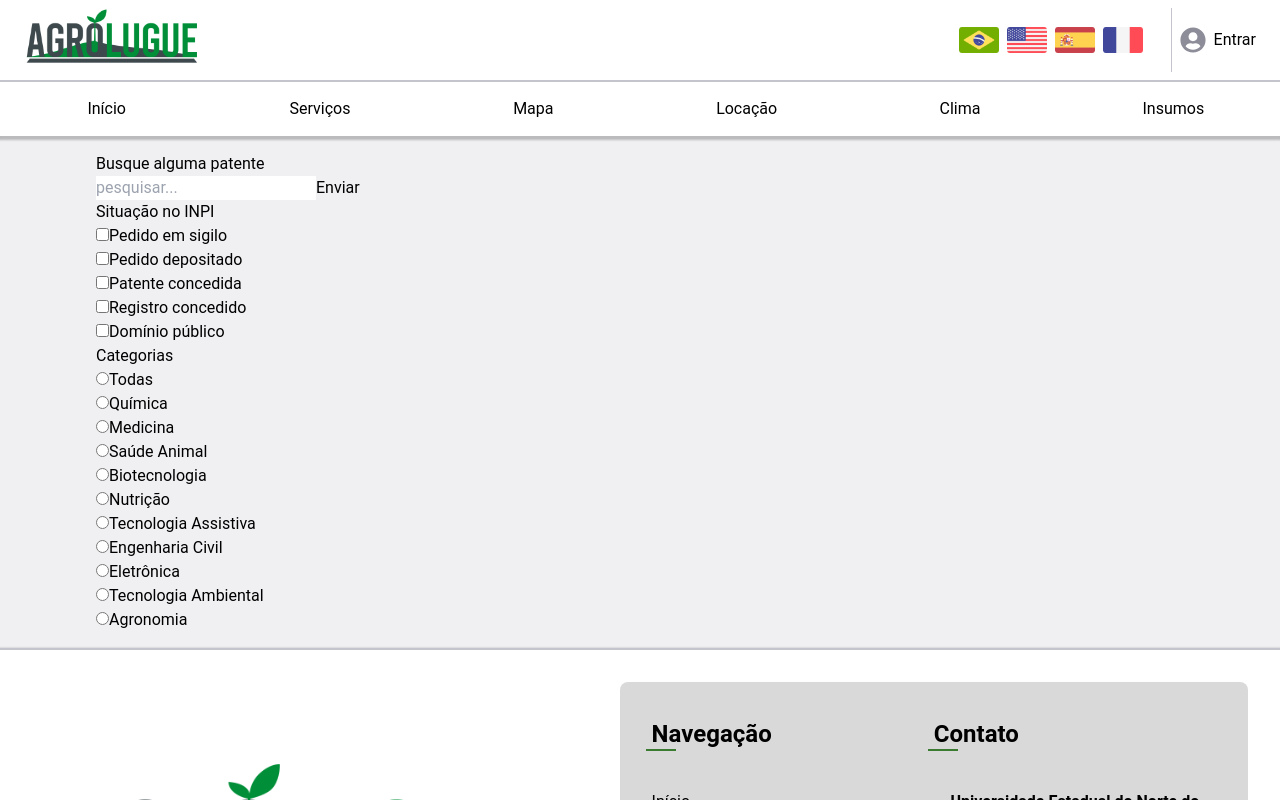
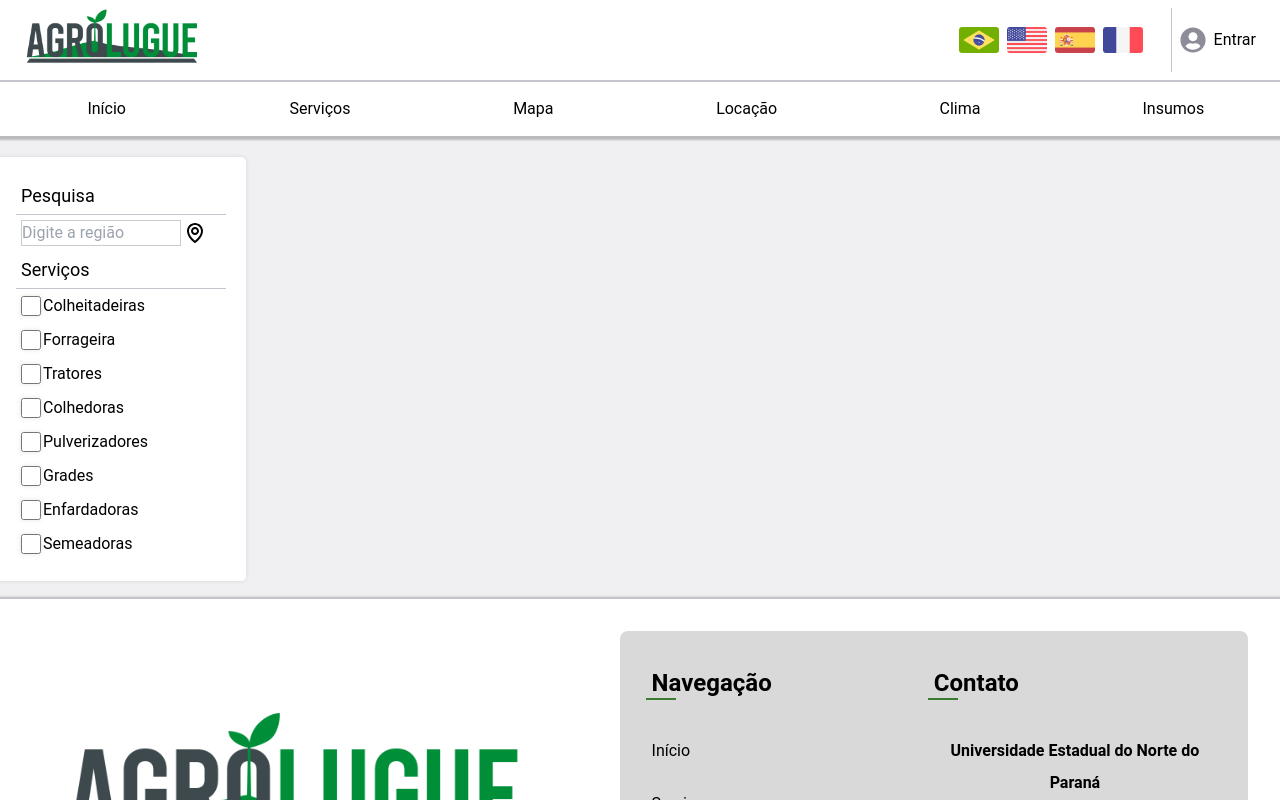
Before and after one commit to Jh0wjso/Geniuscon2022, a React (Vite) app in the folder Client/: page /servicos in a window 1280 px wide. Shown: the top 800 px of the page. Built offline with nearby package versions, Linux system fonts and the light colour scheme.

Commit message:
:lipstick: feat component filter finalizado

```diff
--- a/Client/src/components/Filter/index.tsx
+++ b/Client/src/components/Filter/index.tsx
@@ -1,115 +1,40 @@
-
+import "./styles.css"
+import {BiMap} from "react-icons/bi"
 
 interface FilterProps {
   title: string
   opcoes: string[]
 }
 
-// interface FilterProps {
-//   objectList: ObjectItem[];
-// }
-
-export function Filter() {
+export function Filter({ title, opcoes }: FilterProps) {
   return (
-    <>
-      <aside id="listingAside">
     <div className="filter">
       <div className="filter-body">
         <form action="" method="post">
-              <div className="brands">
-                <h6 className="filter-title">Busque alguma patente</h6>
+          <div className="opcoes">
+            <h5 className="filter-title">Pesquisa</h5>
             <ul>
               <li>
-                    <input type="text" placeholder="pesquisar..." />
-                    <button id="filter-button" type="submit">Enviar</button>
+                <input id="filter-search" type="text" placeholder="Digite a região" />
+                <button id="filter-button" type="submit"><BiMap size={24}/></button>
               </li>
             </ul>
-                <h6 className="filter-title">Situação no INPI</h6>
+            <h5 className="filter-title">{title}</h5>
             <ul>
+              {
+                opcoes.map((opcao) => {
+                  return (
                     <li>
-                    <input type="checkbox" id="productBrand1" />
-                    <label className="form-check-label" htmlFor="productBrand1">Pedido em sigilo</label>
+                      <input type="checkbox" />
+                      <label>{opcao}</label>
                     </li>
-                  <li>
-
-                    <input type="checkbox" id="productBrand2" />
-                    <label className="form-check-label" htmlFor="productBrand2">Pedido depositado</label>
-                  </li>
-                  <li>
-
-                    <input type="checkbox" id="productBrand3" />
-                    <label className="form-check-label" htmlFor="productBrand3">Patente concedida</label>
-
-
-                  </li>
-                  <li>
-
-                    <input type="checkbox" id="productBrand4" />
-                    <label className="form-check-label" htmlFor="productBrand4">Registro concedido</label>
-
-
-                  </li>
-                  <li>
-
-                    <input type="checkbox" id="productBrand5" />
-                    <label className="form-check-label" htmlFor="productBrand5">Domínio público</label>
-
-                  </li>
+                  )
+                })
+              }
             </ul>
           </div>
-
-              <h6 className="filter-title">Categorias</h6>
-              <ul className="list-unstyled categories-list">
-                <li>
-                  <input type="radio" id="category1" name="category-filter" />
-                  <label className="custom-control-label" htmlFor="category1">Todas</label>
-                </li>
-                <li>
-                  <input type="radio" id="category2" name="category-filter" />
-                  <label className="custom-control-label" htmlFor="category2">Química</label>
-                </li>
-                <li>
-                  <input type="radio" id="category3" name="category-filter" />
-                  <label className="custom-control-label" htmlFor="category3">Medicina</label>
-                </li>
-                <li>
-                  <input type="radio" id="category4" name="category-filter" />
-                  <label className="custom-control-label" htmlFor="category4">Saúde Animal</label>
-                </li>
-                <li>
-                  <input type="radio" id="category5" name="category-filter" />
-                  <label className="custom-control-label" htmlFor="category5">Biotecnologia</label>
-                </li>
-                <li>
-                  <input type="radio" id="category6" name="category-filter" />
-                  <label className="custom-control-label" htmlFor="category6">Nutrição</label>
-                </li>
-                <li>
-                  <input type="radio" id="category7" name="category-filter" />
-                  <label className="custom-control-label" htmlFor="category7">Tecnologia Assistiva</label>
-                </li>
-                <li>
-                  <input type="radio" id="category8" name="category-filter" />
-                  <label className="custom-control-label" htmlFor="category8">Engenharia Civil</label>
-                </li>
-                <li>
-                  <input type="radio" id="category9" name="category-filter" />
-                  <label className="custom-control-label" htmlFor="category9">Eletrônica </label>
-                </li>
-                <li>
-                  <input type="radio" id="category10" name="category-filter" />
-                  <label className="custom-control-label" htmlFor="category10">Tecnologia
-                    Ambiental</label>
-                </li>
-                <li>
-                  <input type="radio" id="category11" name="category-filter" />
-                  <label className="custom-control-label" htmlFor="category11">Agronomia</label>
-                </li>
-              </ul>
         </form>
       </div>
     </div>
-      </aside>
-    </>
   )
 }
--- /dev/null
+++ b/Client/src/components/Filter/styles.css
@@ -0,0 +1,40 @@
+.filter {
+  background-color: #fff;
+  right: 100px;
+  padding: 10px;
+  margin-top: 5px;
+  border-radius: 5px;
+  box-shadow: 0 0 5px 0 rgba(0, 0, 0, 0.1);
+  height: fit-content;
+  width: 250px;
+  position: relative;
+}
+
+.filter .filter-body {
+  padding: 10px;
+}
+
+.filter .filter-body h5 {
+  padding: 5px;
+  border-bottom-width: 1px;
+  font-size: large;
+}
+
+.filter .filter-body li {
+  display: flex;
+  align-items: center;
+  padding: 5px;
+  gap: 2px;
+}
+
+.filter .filter-body input[type="checkbox"] {
+  width: 20px;
+  box-shadow: 0 0 5px 0 rgba(0, 0, 0, 0.1);
+  width: 20px;
+  height: 20px;
+}
+
+.filter .filter-body #filter-search {
+  width: 160px;
+  border: 1px solid #ccc;
+}
--- a/Client/src/screens/Locacao/index.tsx
+++ b/Client/src/screens/Locacao/index.tsx
@@ -1,11 +1,21 @@
 import Card from '../../components/Card'
+import { Filter } from '../../components/Filter'
 import './styles.css'
 
 export default function Locacao() {
   return (
-    <section id="locacao" >
+    <section id="locacao" className="grid grid-cols-[200px_minmax(900px,_6fr)] gap-5 justify-center">
+      <Filter title='Máquinas' opcoes={[
+        'Colheitadeiras',
+        'Forrageira',
+        'Tratores',
+        'Colhedoras',
+        'Pulverizadores',
+        'Grades',
+        'Enfardadoras',
+        'Semeadoras',
+      ]} />
       <div className="grid grid-cols-4 my-1 justify-center gap-5 ">
-
         <Card
           title="Colheitadeira de Grãos S430"
           desc="Estas Colheitadeiras estão desenhadas para assegurar a precisão absoluta, seja no controle ou na produtividade dos cultivos. A tecnologia de Rotor reduz em até 20% a força requerida para mover o material através da colheitadeira."
@@ -15,6 +25,43 @@ export default function Locacao() {
           categoria="Colheitadeira"
           marca="John Deere"
         />
+        <Card
+          title="Colheitadeira de Grãos S430"
+          desc="Estas Colheitadeiras estão desenhadas para assegurar a precisão absoluta, seja no controle ou na produtividade dos cultivos. A tecnologia de Rotor reduz em até 20% a força requerida para mover o material através da colheitadeira."
+          img=""
+          telefone="123456789"
+          preco="R$ 100,00"
+          categoria="Colheitadeira"
+          marca="John Deere"
+        />
+        <Card
+          title="Colheitadeira de Grãos S430"
+          desc="Estas Colheitadeiras estão desenhadas para assegurar a precisão absoluta, seja no controle ou na produtividade dos cultivos. A tecnologia de Rotor reduz em até 20% a força requerida para mover o material através da colheitadeira."
+          img=""
+          telefone="123456789"
+          preco="R$ 100,00"
+          categoria="Colheitadeira"
+          marca="John Deere"
+        />
+        <Card
+          title="Colheitadeira de Grãos S430"
+          desc="Estas Colheitadeiras estão desenhadas para assegurar a precisão absoluta, seja no controle ou na produtividade dos cultivos. A tecnologia de Rotor reduz em até 20% a força requerida para mover o material através da colheitadeira."
+          img=""
+          telefone="123456789"
+          preco="R$ 100,00"
+          categoria="Colheitadeira"
+          marca="John Deere"
+        />
+        <Card
+          title="Colheitadeira de Grãos S430"
+          desc="Estas Colheitadeiras estão desenhadas para assegurar a precisão absoluta, seja no controle ou na produtividade dos cultivos. A tecnologia de Rotor reduz em até 20% a força requerida para mover o material através da colheitadeira."
+          img=""
+          telefone="123456789"
+          preco="R$ 100,00"
+          categoria="Colheitadeira"
+          marca="John Deere"
+        />
+
       </div>
 
     </section>
--- a/Client/src/screens/Servicos/index.tsx
+++ b/Client/src/screens/Servicos/index.tsx
@@ -5,7 +5,16 @@ import './styles.css'
 export default function Servico() {
   return (
     <section id="locacao" >
-      <Filter/>
+      <Filter title='Serviços' opcoes={[
+        'Colheitadeiras',
+        'Forrageira',
+        'Tratores',
+        'Colhedoras',
+        'Pulverizadores',
+        'Grades',
+        'Enfardadoras',
+        'Semeadoras',
+        ]}/>
 
     </section>
   )
```
Also changed, not shown: Client/src/components/Filter/sytles.css (deleted). Lines whose indentation alone changed are shown as unchanged.
